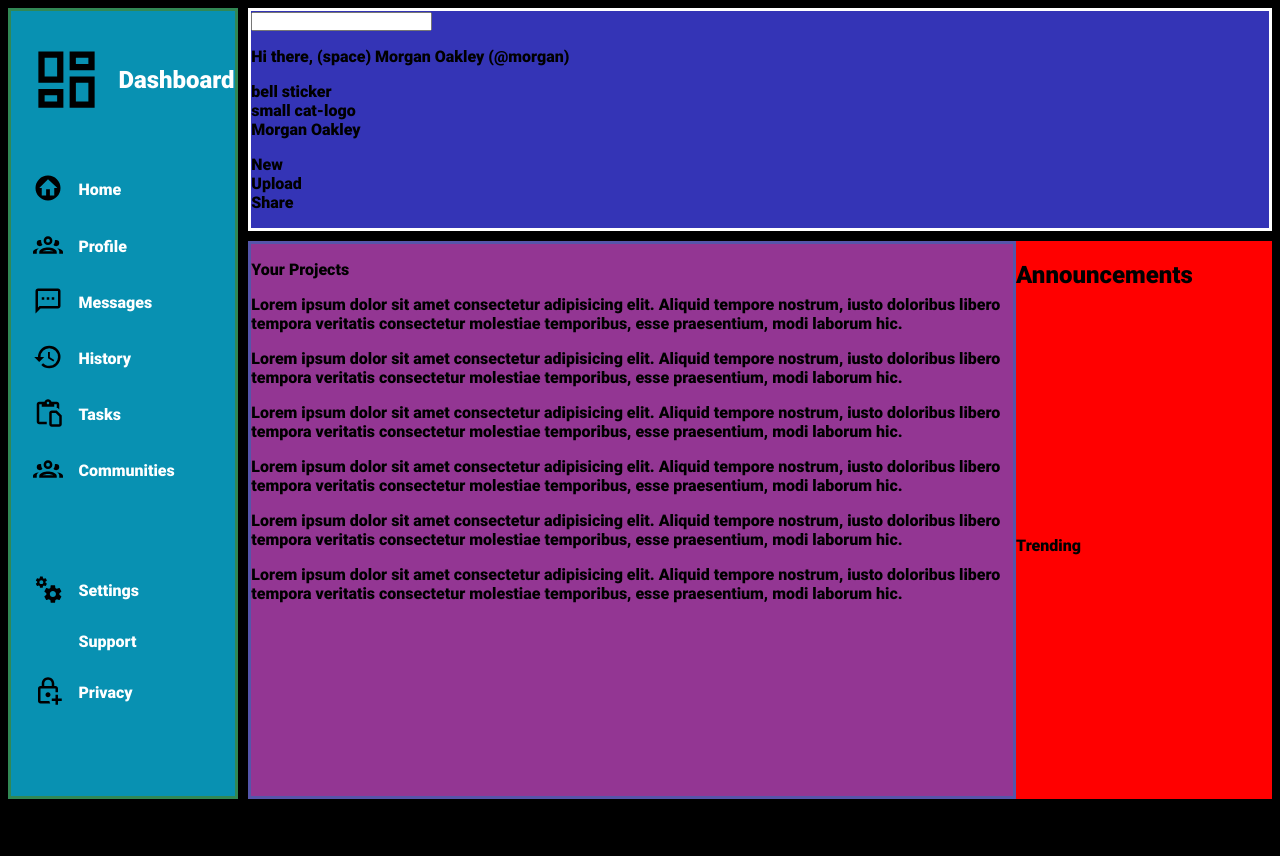
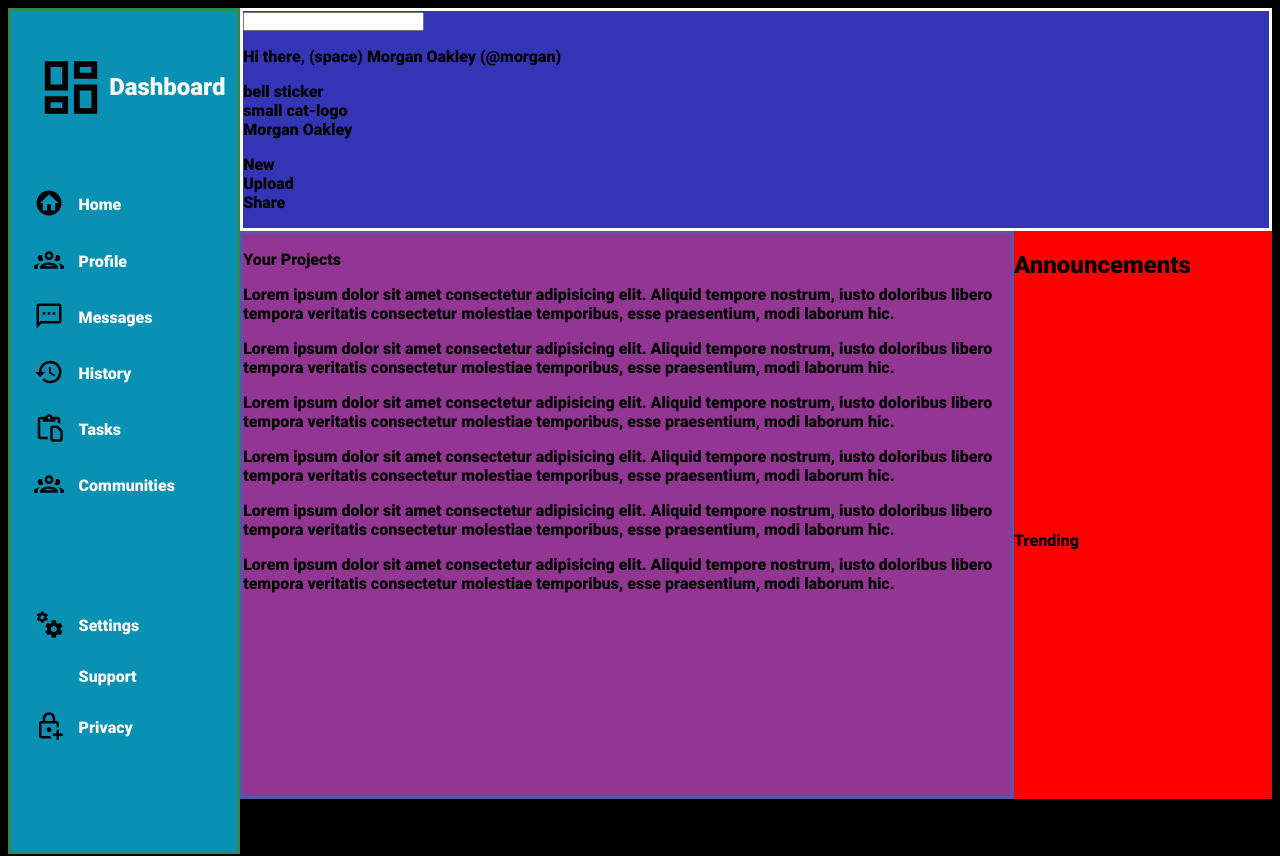
Before and after one commit to Susano111014/Admin-Dashboard, a plain HTML site: page index.html in a window 1280 px wide. Drawn offline with Linux system fonts and the light colour scheme.

Commit message:
fix: :fire: fix another issue related with the sidebard's logo

```diff
--- a/style.css
+++ b/style.css
@@ -11,7 +11,6 @@ body {
     display: grid;
     grid-template-columns: 0.9fr 4fr;
     grid-template-rows: min-content 2fr;
-    gap: 10px;
     grid-template-areas:
     'sidebar header'
     'sidebar content'
@@ -27,7 +26,7 @@ body {
     border: 3px solid rgba(56, 135, 70, 0.867);
     grid-area: sidebar;
     background-color: rgb(73, 151, 73);
-    height: 93.5%;
+    height: 100%;
 }
 
 .content {
@@ -114,18 +113,19 @@ body {
 
 .DStitle {
     text-align: center;
-    margin-left: 15%;
+    margin-left: 7%;
 }
 
 img {
-    width: 75px;
-    height: 75px;
-    margin-left: 20%;
+    --margin-size:calc(50% - 20px);
+    width: 78%;
+    height: 78%;
+    margin-left: var(--margin-size);
 }
 
 .Logo {
     display: grid;
-    grid-template-columns: minmax(20%, 90px ) max-content;
+    grid-template-columns: minmax(20%, 90px ) 1fr;
     align-items: center;
     justify-items: start;
     width: 92%;
```
